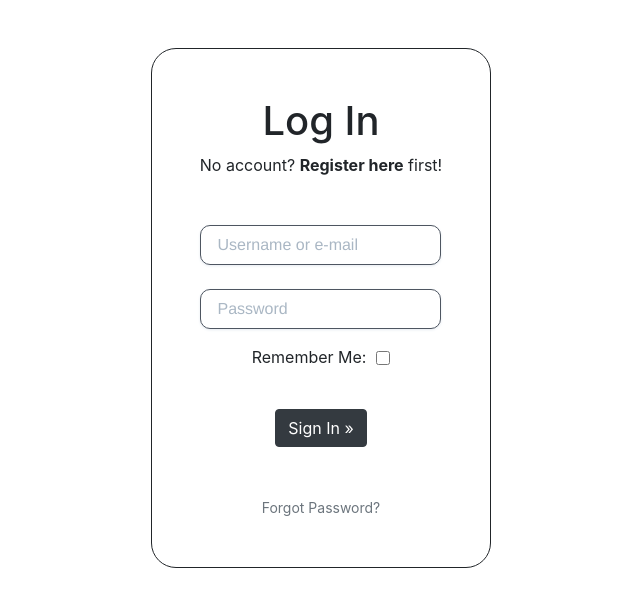
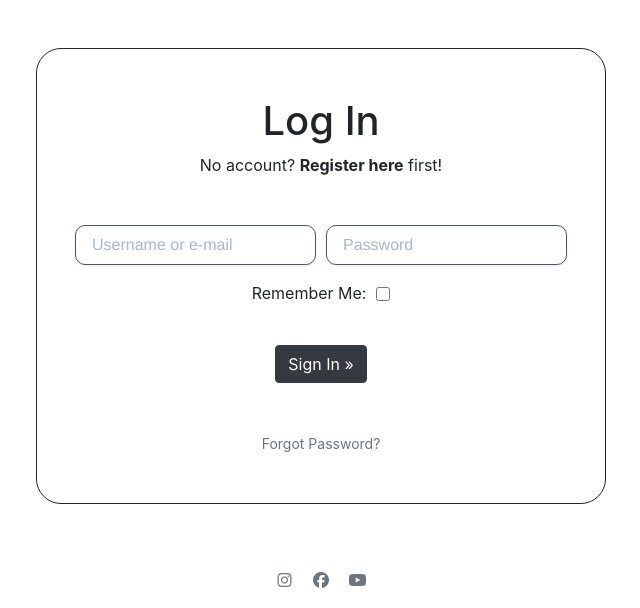
Before and after one commit to Shirral/The-Rockhouse, a Django app: page /accounts/login/ in a window 1280 px wide. Shown: the part 56-664 px from the top of the page, without its empty margins (319-959 px from the left). Run offline with Django 4.2, Linux system fonts and the light colour scheme; some libraries are stand-ins or nearby versions.

Commit message:
Update styling on the login form
Improve the display of the login form on all screen sizes.

```diff
--- a/static/css/base.css
+++ b/static/css/base.css
@@ -74,6 +74,11 @@
     margin: 0 auto 2em;
 }
 
+#login-lg-screens .col-6 {
+    padding-right: 5px;
+    padding-left: 5px;
+}
+
 /* ---------------- */
 
 @media (min-width: 992px) and (max-width: 1199px) {
--- a/templates/allauth/account/login.html
+++ b/templates/allauth/account/login.html
@@ -18,21 +18,34 @@
 <div class="container mt-5 p-5 rock-preview-info text-center">
   <h1>{% trans "Log In" %}</h1>
 
-  <p class="mb-5">{% blocktrans %}No account? <strong><a href="{{ login_url }}">Register  here</a></strong> first!{% endblocktrans %}</p>
+  <p class="mb-5">{% blocktrans %}No account? <strong><a href="{{ signup_url }}">Register  here</a></strong> first!{% endblocktrans %}</p>
 
   <form class="login" id="login_form" method="post" action="{% url 'account_login' %}">
     {% csrf_token %}
     <div>
+      <div class="d-block d-lg-none">
         <div class="form-group">
           {% comment %} <strong>{{ form.username.label_tag }}</strong><br> {% endcomment %}
           {{ form.login }}
           {{ form.login.errors }}
         </div>
         <div class="form-group">
-        <div class="mt-4"></div>
           {% comment %} <strong>{{ form.email.label_tag }}</strong><br> {% endcomment %}
           {{ form.password }}
           {{ form.password.errors }}
+        </div>
+      </div>
+      <div class="row d-none d-lg-flex" id="login-lg-screens">
+        <div class="form-group col-6">
+          {% comment %} <strong>{{ form.username.label_tag }}</strong><br> {% endcomment %}
+          {{ form.login }}
+          {{ form.login.errors }}
+        </div>
+        <div class="form-group col-6">
+          {% comment %} <strong>{{ form.email.label_tag }}</strong><br> {% endcomment %}
+          {{ form.password }}
+          {{ form.password.errors }}
+        </div>
       </div>
       <div class="form-group" id="remember-label">
         {{ form.remember.label_tag }}
```
Lines whose indentation alone changed are shown as unchanged.
